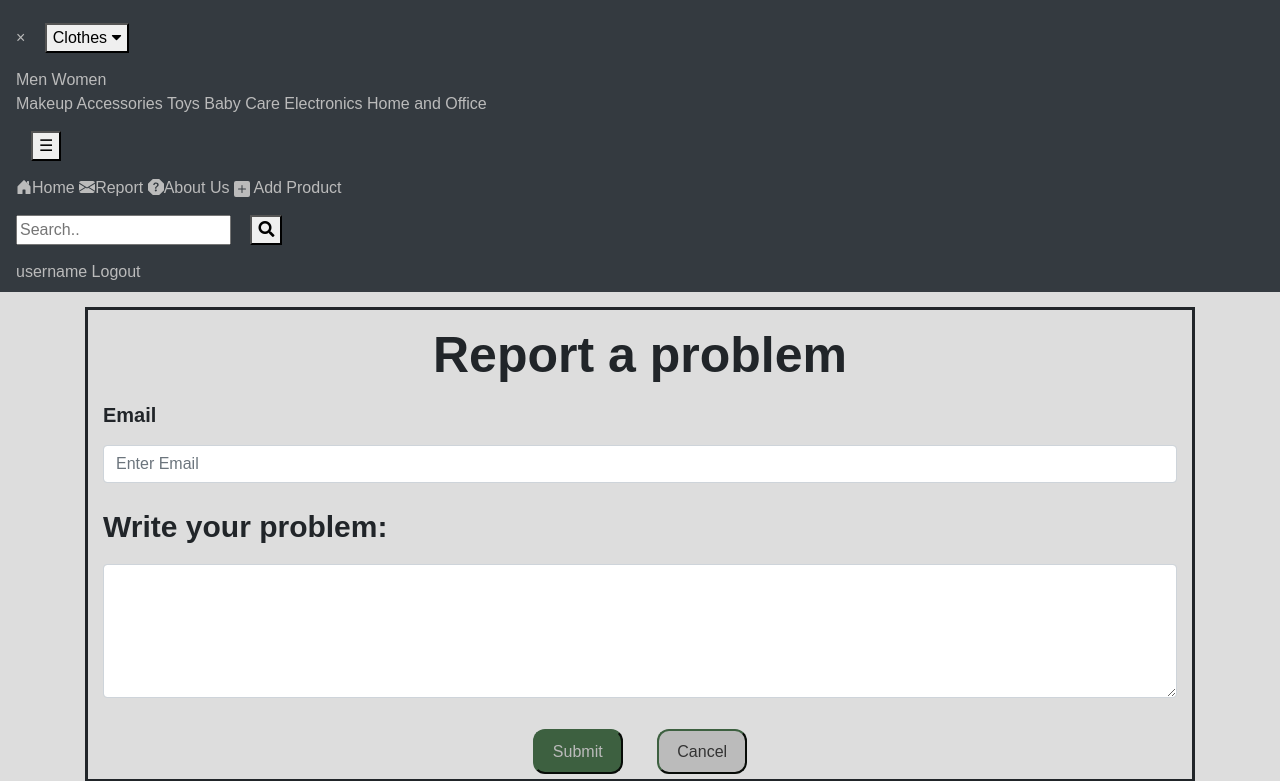
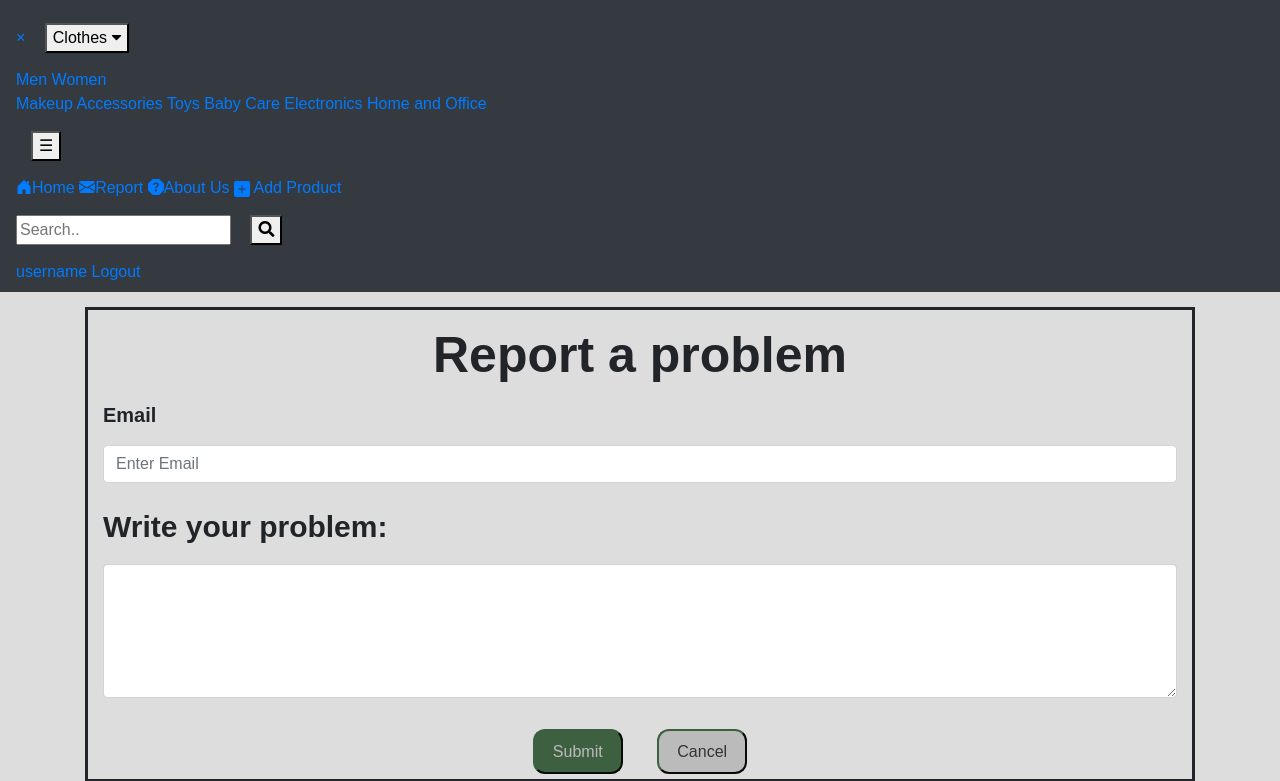
Before and after one commit to nadinemostafa1-9/OnlineShoppingWebsite, a PHP site: the page made by report a problem.php in a window 1280 px wide. Shown: the top 781 px of the page. Run offline with PHP 8.4, Linux system fonts and the light colour scheme.

Commit message:
Update problem.css

```diff
--- a/css/problem.css
+++ b/css/problem.css
@@ -1,13 +1,7 @@
 body{background-color: #DDD;
 font-family: Arial, Helvetica, sans-serif;}
 
-/*link hover*/
-a:hover{
-	color: white;
-}
-a{
-	color: #BBB;
-}
+
 .k
 {border:solid;
 
```
